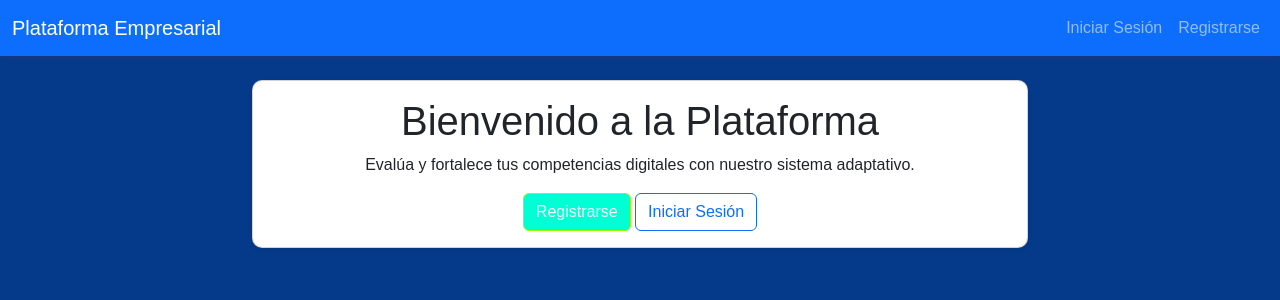
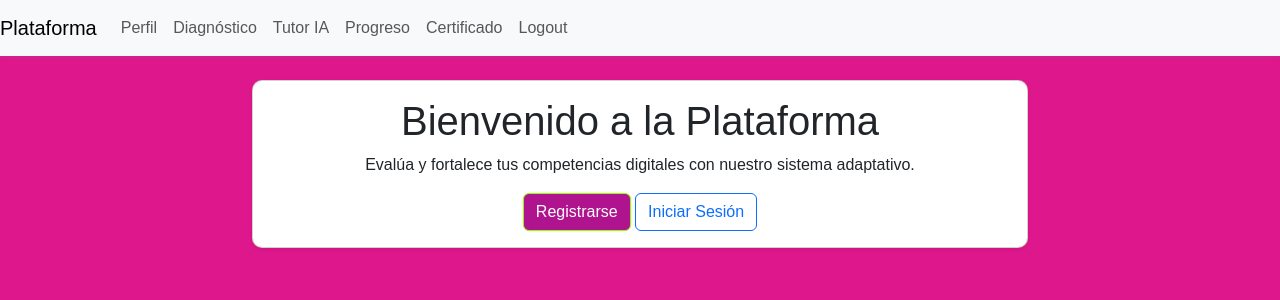
Before and after one commit to natalybeltran1414-source/Plataforma_ANSSD, a Django app: template core/templates/core/home.html in a window 1280 px wide. Shown: the top 300 px of the page. Run offline with Django 3.2, Linux system fonts and the light colour scheme; the template is opened without the code that fills it, so the values that code supplies are empty.

Commit message:
cambios 4
desplegable

```diff
--- a/core/static/core/css/js/scripts.js
+++ b/core/static/core/css/js/scripts.js
@@ -1,4 +1,4 @@
-// scripts.js
+
 document.addEventListener('DOMContentLoaded', function() {
     // Validación simple para formularios
     const forms = document.querySelectorAll('form');
--- a/core/static/core/css/styles.css
+++ b/core/static/core/css/styles.css
@@ -1,10 +1,10 @@
 body {
     font-family: 'Arial', sans-serif;
-    background-color: #053a8a;
+    background-color: #df178c;
 }
 
 .navbar {
-    box-shadow: 0 2px 4px rgba(218, 27, 27, 0.1);
+    box-shadow: 0 2px 4px rgba(19, 184, 134, 0.1);
 }
 
 .card {
@@ -17,7 +17,7 @@ body {
 }
 
 .btn-primary {
-    background-color: #00ffd5;
+    background-color: #af148e;
     border-color: #91ff00;
     transition: background-color 0.3s;
 }
--- a/core/templates/core/base.html
+++ b/core/templates/core/base.html
@@ -2,48 +2,31 @@
 <html lang="es">
 <head>
     <meta charset="UTF-8">
-    <meta name="viewport" content="width=device-width, initial-scale=1.0">
-    <title>Plataforma Empresarial</title>
+    <title>Plataforma Adaptativa</title>
     <link href="https://cdn.jsdelivr.net/npm/bootstrap@5.3.0/dist/css/bootstrap.min.css" rel="stylesheet">
     {% load static %}
     <link rel="stylesheet" href="{% static 'core/css/styles.css' %}">
 </head>
 <body>
-    <nav class="navbar navbar-expand-lg navbar-dark bg-primary">
-        <div class="container-fluid">
-            <a class="navbar-brand" href="{% url 'home' %}">Plataforma Empresarial</a>
-            <button class="navbar-toggler" type="button" data-bs-toggle="collapse" data-bs-target="#navbarNav">
-                <span class="navbar-toggler-icon"></span>
-            </button>
-            <div class="collapse navbar-collapse" id="navbarNav">
-                <ul class="navbar-nav ms-auto">
-                    {% if user.is_authenticated %}
-                        <li class="nav-item"><a class="nav-link" href="{% url 'perfil' %}">Perfil</a></li>
-                        <li class="nav-item"><a class="nav-link" href="{% url 'diagnostico' %}">Diagnóstico</a></li>
-                        <li class="nav-item"><a class="nav-link" href="{% url 'tutor' %}">Tutor IA</a></li>
-                        <li class="nav-item"><a class="nav-link" href="{% url 'progreso' %}">Progreso</a></li>
-                        <li class="nav-item"><a class="nav-link" href="{% url 'certificado' %}">Certificado</a></li>
-                        <li class="nav-item"><a class="nav-link" href="{% url 'logout' %}">Cerrar Sesión</a></li>
-                    {% else %}
-                        <li class="nav-item"><a class="nav-link" href="{% url 'login' %}">Iniciar Sesión</a></li>
-                        <li class="nav-item"><a class="nav-link" href="{% url 'register' %}">Registrarse</a></li>
-                    {% endif %}
-                </ul>
-            </div>
+    <nav class="navbar navbar-expand-lg navbar-light bg-light">
+        <a class="navbar-brand" href="/">Plataforma</a>
+        <div class="collapse navbar-collapse">
+            <ul class="navbar-nav mr-auto">
+                <li><a class="nav-link" href="{% url 'perfil' %}">Perfil</a></li>
+                <li><a class="nav-link" href="{% url 'diagnostico' %}">Diagnóstico</a></li>
+                <li><a class="nav-link" href="{% url 'tutor' %}">Tutor IA</a></li>
+                <li><a class="nav-link" href="{% url 'progreso' %}">Progreso</a></li>
+                <li><a class="nav-link" href="{% url 'certificado' %}">Certificado</a></li>
+                <li><a class="nav-link" href="{% url 'logout' %}">Logout</a></li>
+            </ul>
         </div>
     </nav>
     <div class="container mt-4">
-        {% if messages %}
-            {% for message in messages %}
-                <div class="alert alert-{{ message.tags }} alert-dismissible fade show" role="alert">
-                    {{ message }}
-                    <button type="button" class="btn-close" data-bs-dismiss="alert"></button>
-                </div>
-            {% endfor %}
-        {% endif %}
+
         {% block content %}{% endblock %}
     </div>
     <script src="https://cdn.jsdelivr.net/npm/bootstrap@5.3.0/dist/js/bootstrap.bundle.min.js"></script>
+    {% load static %}
     <script src="{% static 'core/js/scripts.js' %}"></script>
 </body>
 </html>
--- a/core/templates/core/progreso.html
+++ b/core/templates/core/progreso.html
@@ -13,7 +13,7 @@
         <div class="progress mb-3">
             <div class="progress-bar bg-success"
                role="progressbar"
-               [style.width.%]="porcentaje_real"
+               style="width: 100%"
                [attr.aria-valuenow]="porcentaje_real"
                aria-valuemin="0"
                aria-valuemax="100">
--- a/plataforma_ANSSD/settings.py
+++ b/plataforma_ANSSD/settings.py
@@ -78,7 +78,7 @@ WSGI_APPLICATION = 'plataforma_ANSSD.wsgi.application'
 DATABASES = {
     'default': {
         'ENGINE': 'django.db.backends.postgresql',
-        'NAME': "plataformaEmpresarial",
+        'NAME': "plataformaE",
         'USER': "postgres",
         'PASSWORD': "1234",
         'HOST': "localhost",
@@ -86,6 +86,8 @@ DATABASES = {
     }
 }
 
+LOGIN_URL = '/accounts/login/'
+LOGIN_REDIRECT_URL = '/'
 
 # Password validation
 # https://docs.djangoproject.com/en/5.2/ref/settings/#auth-password-validators
--- a/plataforma_ANSSD/urls.py
+++ b/plataforma_ANSSD/urls.py
@@ -5,5 +5,5 @@ from django.urls import path, include
 urlpatterns = [
     path('admin/', admin.site.urls),
     path('', include('core.urls')),
-    path('accounts/', include('django.contrib.auth.urls')),  # Para login/logout
+    path('accounts/', include('django.contrib.auth.urls')),
 ]
```
Also changed, not shown: core/urls.py (+6 -1 lines), core/models.py (line endings or trailing spaces).
